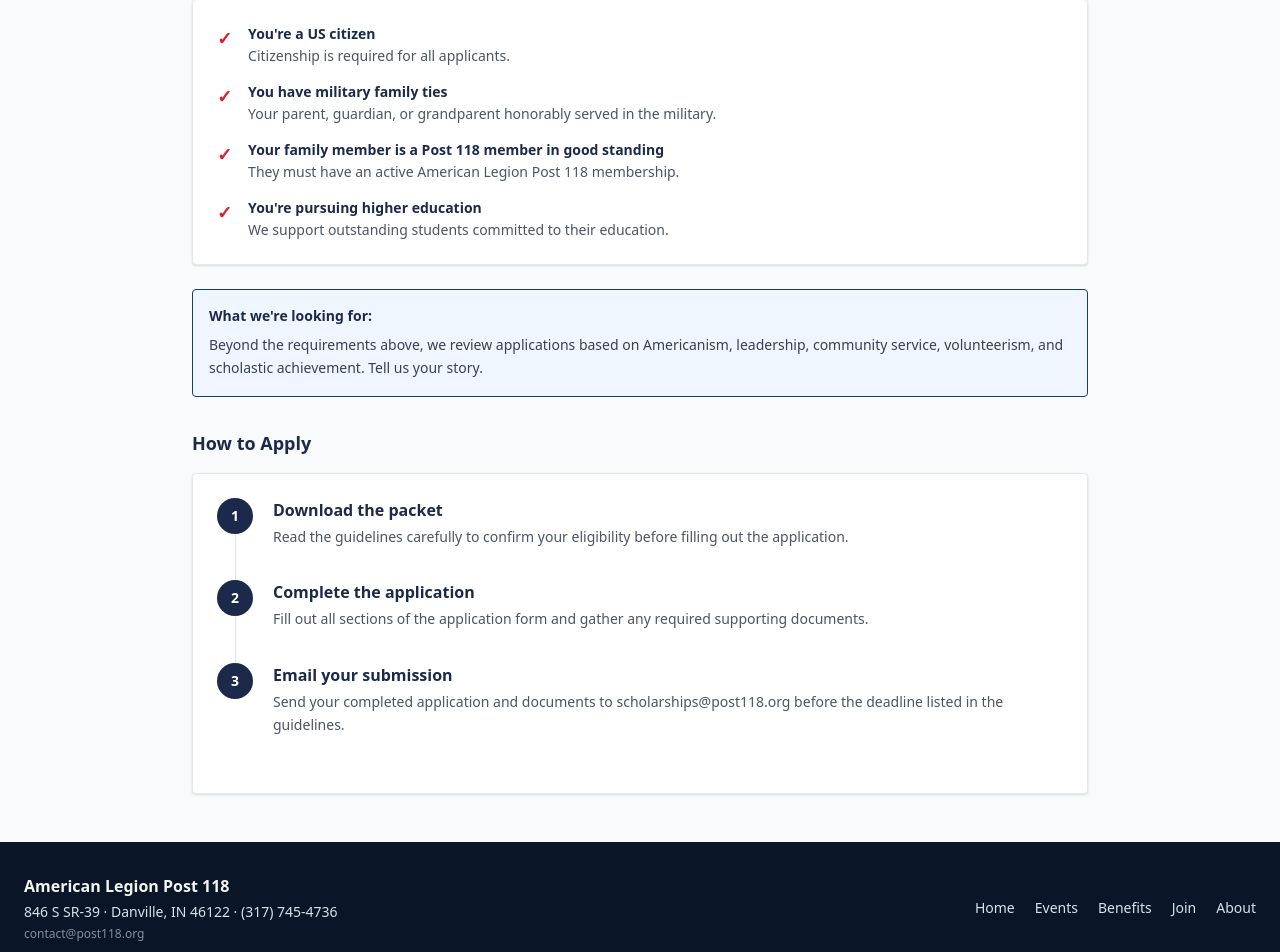
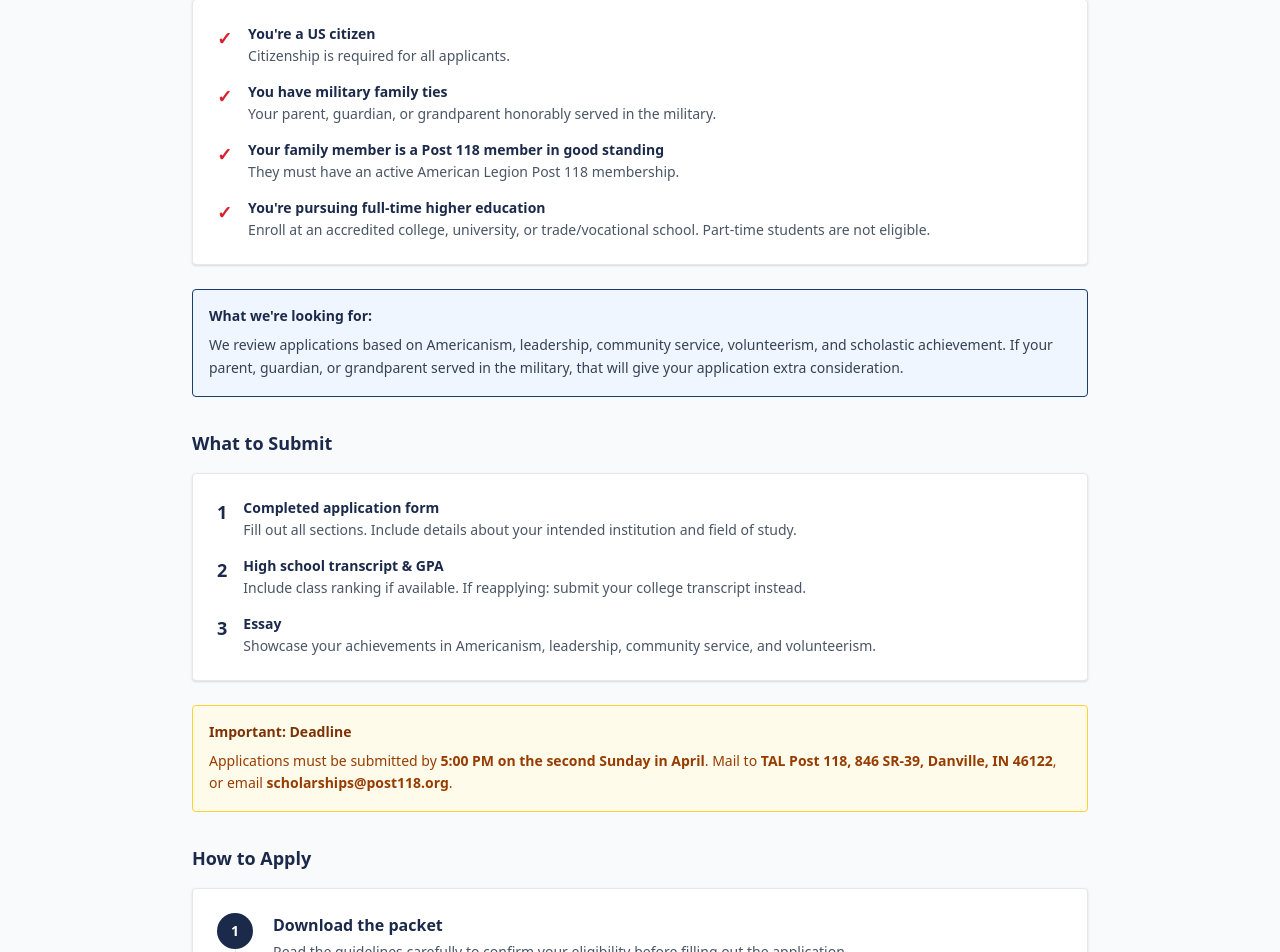
Before and after one commit to TenaciousDev/post118-org, a Next.js app: page /programs/scholarships in a window 1280 px wide. Shown: the part 914-1866 px from the top of the page. Built offline with nearby package versions, Linux system fonts and the light colour scheme.

Commit message:
Expand eligibility and add requirements/deadline section

```diff
--- a/app/programs/scholarships/page.tsx
+++ b/app/programs/scholarships/page.tsx
@@ -179,8 +179,8 @@ export default function Scholarships() {
                 <li className="flex gap-4 items-start">
                   <span className="text-legion-red font-bold text-lg shrink-0">✓</span>
                   <div>
-                    <p className="font-semibold text-legion-navy text-sm mb-0.5">You&apos;re pursuing higher education</p>
-                    <p className="text-gray-600 text-sm">We support outstanding students committed to their education.</p>
+                    <p className="font-semibold text-legion-navy text-sm mb-0.5">You&apos;re pursuing full-time higher education</p>
+                    <p className="text-gray-600 text-sm">Enroll at an accredited college, university, or trade/vocational school. Part-time students are not eligible.</p>
                   </div>
                 </li>
               </ul>
@@ -188,7 +188,43 @@ export default function Scholarships() {
             <div className="mt-6 p-4 bg-blue-50 border border-legion-blue rounded">
               <p className="text-sm text-legion-navy font-semibold mb-2">What we&apos;re looking for:</p>
               <p className="text-sm text-gray-700 leading-relaxed">
-                Beyond the requirements above, we review applications based on Americanism, leadership, community service, volunteerism, and scholastic achievement. Tell us your story.
+                We review applications based on Americanism, leadership, community service, volunteerism, and scholastic achievement. If your parent, guardian, or grandparent served in the military, that will give your application extra consideration.
+              </p>
+            </div>
+          </div>
+
+          {/* ── What to Submit ──────────────────────────────── */}
+          <div>
+            <h2 className="text-lg font-bold text-legion-navy mb-4">What to Submit</h2>
+            <div className="bg-white rounded border border-gray-200 shadow-sm p-6">
+              <ul className="space-y-4">
+                <li className="flex gap-4 items-start">
+                  <span className="text-legion-navy font-bold text-lg shrink-0">1</span>
+                  <div>
+                    <p className="font-semibold text-legion-navy text-sm mb-0.5">Completed application form</p>
+                    <p className="text-gray-600 text-sm">Fill out all sections. Include details about your intended institution and field of study.</p>
+                  </div>
+                </li>
+                <li className="flex gap-4 items-start">
+                  <span className="text-legion-navy font-bold text-lg shrink-0">2</span>
+                  <div>
+                    <p className="font-semibold text-legion-navy text-sm mb-0.5">High school transcript & GPA</p>
+                    <p className="text-gray-600 text-sm">Include class ranking if available. If reapplying: submit your college transcript instead.</p>
+                  </div>
+                </li>
+                <li className="flex gap-4 items-start">
+                  <span className="text-legion-navy font-bold text-lg shrink-0">3</span>
+                  <div>
+                    <p className="font-semibold text-legion-navy text-sm mb-0.5">Essay</p>
+                    <p className="text-gray-600 text-sm">Showcase your achievements in Americanism, leadership, community service, and volunteerism.</p>
+                  </div>
+                </li>
+              </ul>
+            </div>
+            <div className="mt-6 p-4 bg-amber-50 border border-amber-300 rounded">
+              <p className="text-sm text-amber-900 font-semibold mb-2">Important: Deadline</p>
+              <p className="text-sm text-amber-800 leading-relaxed">
+                Applications must be submitted by <strong>5:00 PM on the second Sunday in April</strong>. Mail to <strong>TAL Post 118, 846 SR-39, Danville, IN 46122</strong>, or email <strong>scholarships@post118.org</strong>.
               </p>
             </div>
           </div>
```
